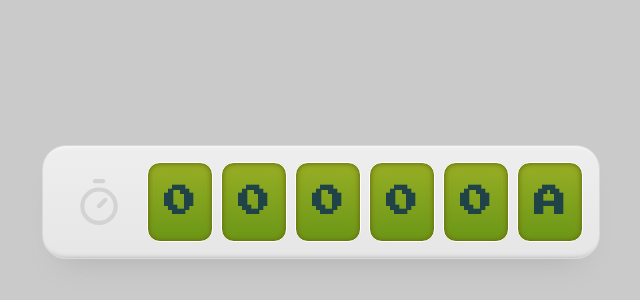
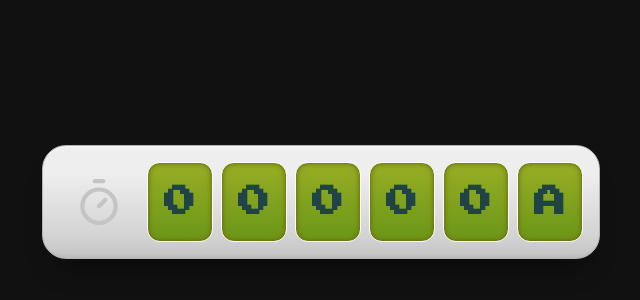
Before and after one commit to roddsolis/simple-counter, a React (Vite) app: page / in a window 1280 px wide. Shown: the part 198-498 px from the top of the page, without its empty margins (319-959 px from the left). Built offline with nearby package versions, Linux system fonts and the light colour scheme.

Commit message:
realice otro cambio visual del counter

```diff
--- a/src/css/style.css
+++ b/src/css/style.css
@@ -7,7 +7,7 @@
 
 
 body{
-    background-color: #cacaca;
+    background-color: #111111;
     display: flex;
     align-items: center;
     justify-content: center;
@@ -34,16 +34,16 @@ body{
 }
 
 .secondsContainer{
-    background: linear-gradient(#eeeeee,#e6e6e6);
+    background: linear-gradient(#eeeeee 25%,#d3d3d3 80%, #c4c4c4);
     border-radius: 1.5em;
     padding: 1em;
     display: flex;
     align-items: center;
     gap: 0.5em;
-    border: 1px solid #d8d8d8;
-    box-shadow: 0px 20px 30px -20px #afafaf , inset 0px -10px 5px -10px #acacac, inset 0px 10px 5px -10px #ffffff ;
+    border: 1px solid #b4b4b4;
+    box-shadow: 0px 20px 30px -20px #050505 , inset 0px -10px 5px -10px #acacac, inset 0px 10px 5px -10px #ffffff ;
     & svg{
-        color: #d3d3d3;
+        color: #c4c4c4;
         width: 80px;
         height: 50px;
     }
```
